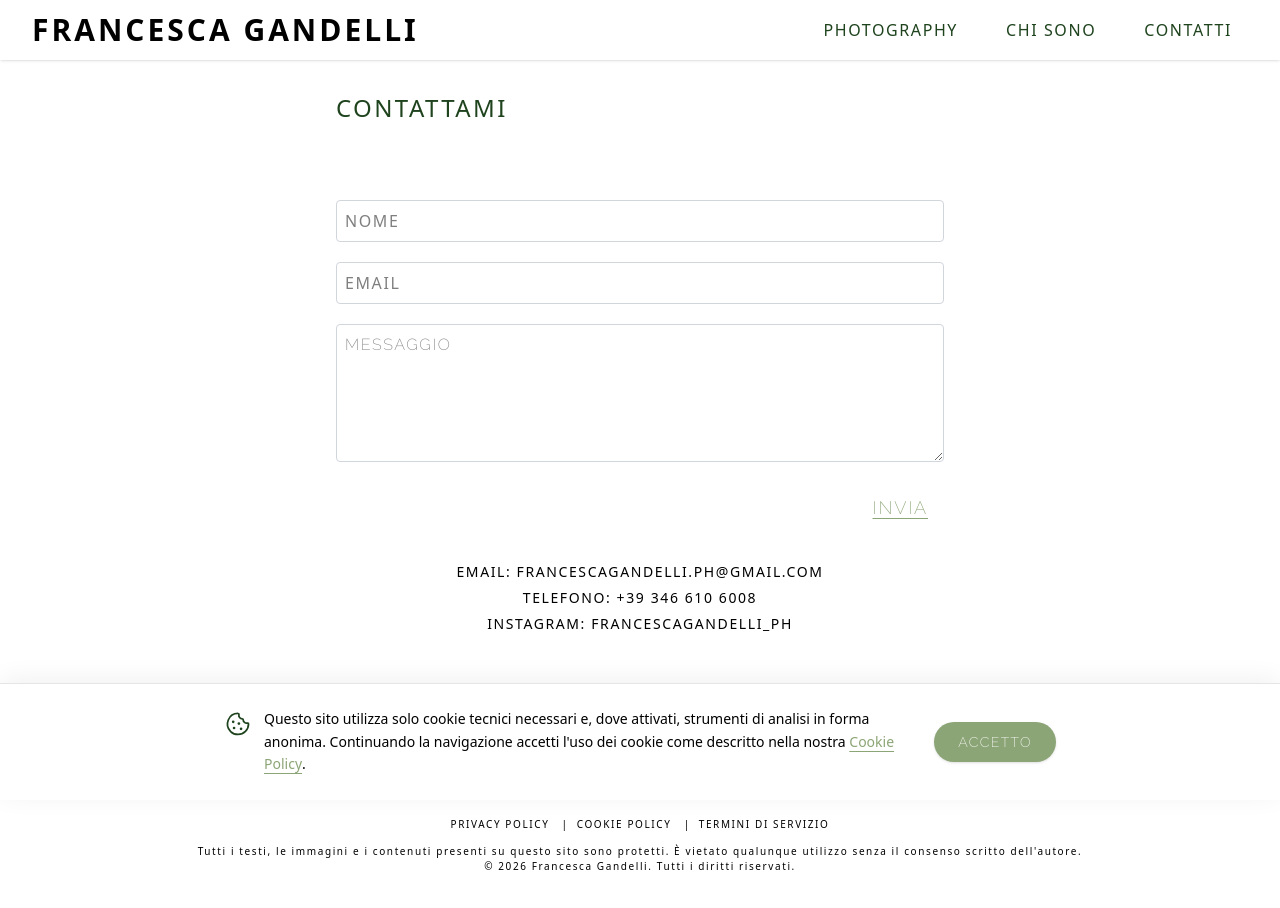
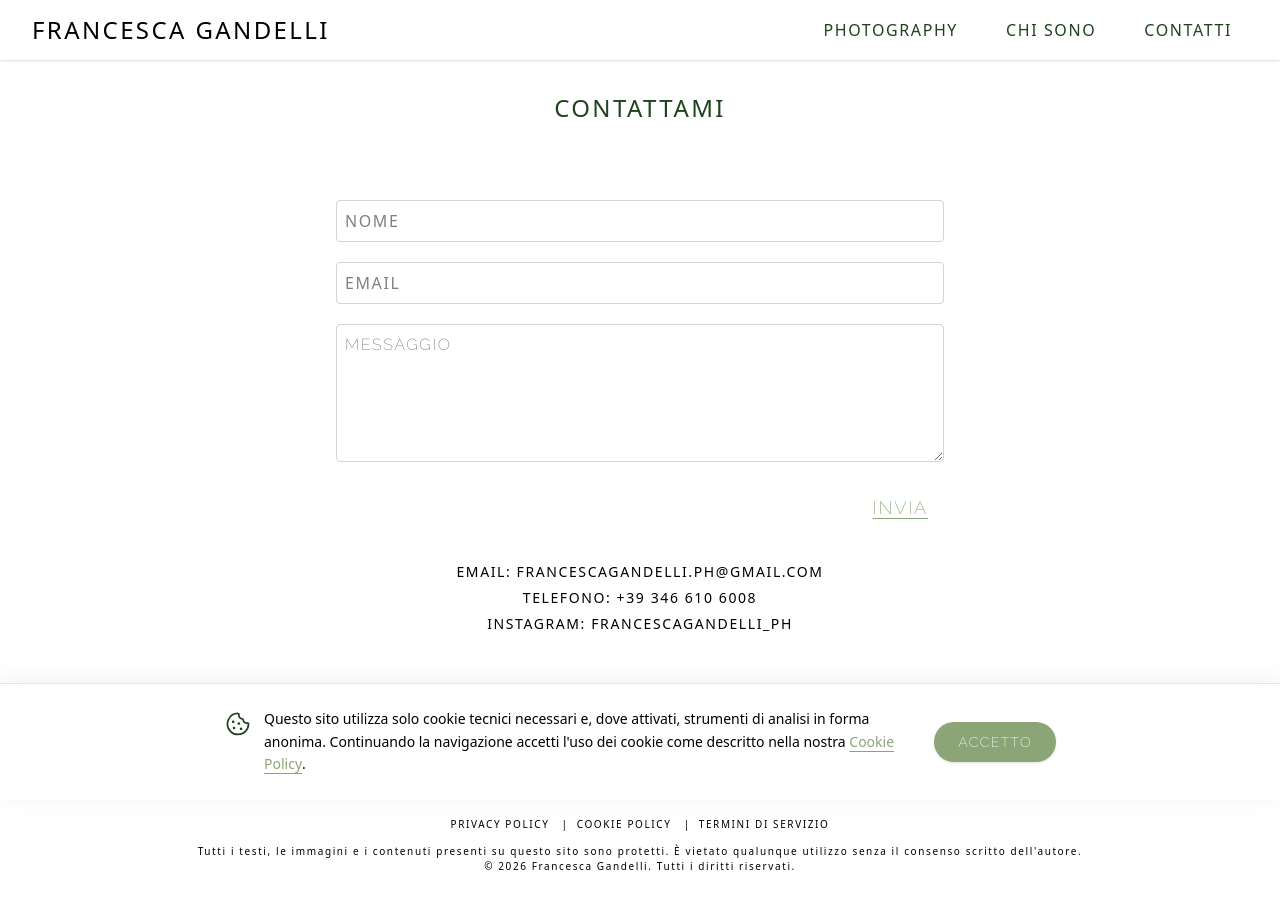
Before and after one commit to Claudiasals/francescagandelli, a React (Vite) app in the folder client/: page /contact in a window 1280 px wide. Shown: the top 908 px of the page. Built offline with nearby package versions, Linux system fonts and the light colour scheme; no server answers.

Commit message:
fix(ui): navbar brand extralight; center Chi Sono / Contatti titles

```diff
--- a/client/src/components/Navbar.jsx
+++ b/client/src/components/Navbar.jsx
@@ -24,7 +24,7 @@ const Navbar = () => {
         <>
             <nav className="sticky top-0 z-50 flex items-center justify-between bg-white px-4 py-2.5 shadow sm:px-8">
                 <Link to="/" className="flex min-w-0 shrink cursor-pointer items-center gap-2">
-                    <h1 className="font-display text-2xl font-bold uppercase tracking-wide text-black sm:text-3xl sm:tracking-widest">
+                    <h1 className="font-display text-2xl !font-extralight uppercase tracking-widest text-black">
                         FRANCESCA GANDELLI
                     </h1>
                 </Link>
--- a/client/src/pages/About.jsx
+++ b/client/src/pages/About.jsx
@@ -88,8 +88,15 @@ const About = () => {
 
   return (
     <section className="about-section p-8 max-w-2xl mx-auto space-y-6">
-      <div className="flex flex-wrap gap-2 justify-between items-start">
-        <h2 className="font-display font-extralight text-2xl tracking-widest uppercase text-verdoscuro">
+      <div
+        className={
+          isAdmin
+            ? "grid grid-cols-[1fr_auto_1fr] items-center gap-x-2 gap-y-2"
+            : "grid grid-cols-1 justify-items-center"
+        }
+      >
+        {isAdmin ? <span className="min-w-0 shrink" aria-hidden /> : null}
+        <h2 className="text-center font-display font-extralight text-2xl tracking-widest uppercase text-verdoscuro">
           Chi Sono
         </h2>
 
--- a/client/src/pages/Contact.jsx
+++ b/client/src/pages/Contact.jsx
@@ -163,8 +163,15 @@ const Contact = () => {
 
   return (
     <section className="contact-section w-full min-w-0 max-w-2xl mx-auto box-border px-4 py-8 sm:px-8 space-y-6">
-      <div className="flex flex-wrap gap-2 justify-between items-start">
-        <h2 className="font-display font-extralight text-2xl tracking-widest uppercase text-verdoscuro">
+      <div
+        className={
+          isAdmin
+            ? "grid grid-cols-[1fr_auto_1fr] items-center gap-x-2 gap-y-2"
+            : "grid grid-cols-1 justify-items-center"
+        }
+      >
+        {isAdmin ? <span className="min-w-0 shrink" aria-hidden /> : null}
+        <h2 className="text-center font-display font-extralight text-2xl tracking-widest uppercase text-verdoscuro">
           Contattami
         </h2>
 
```
